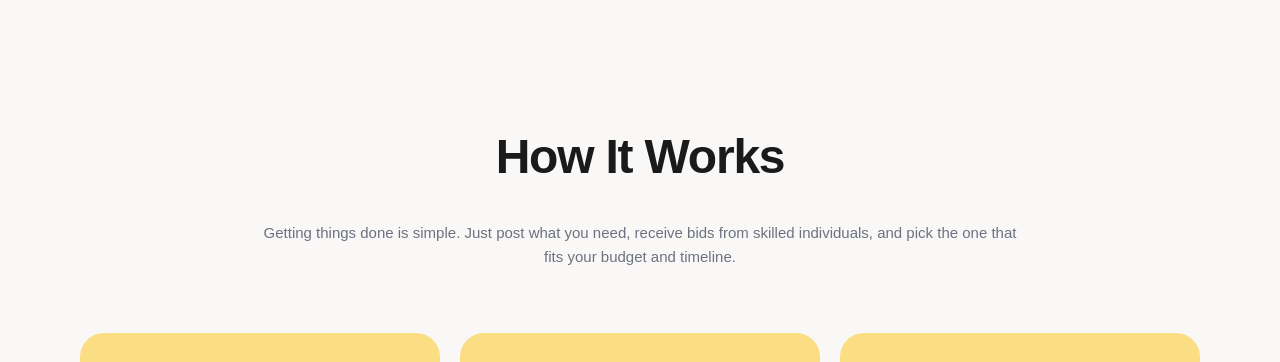
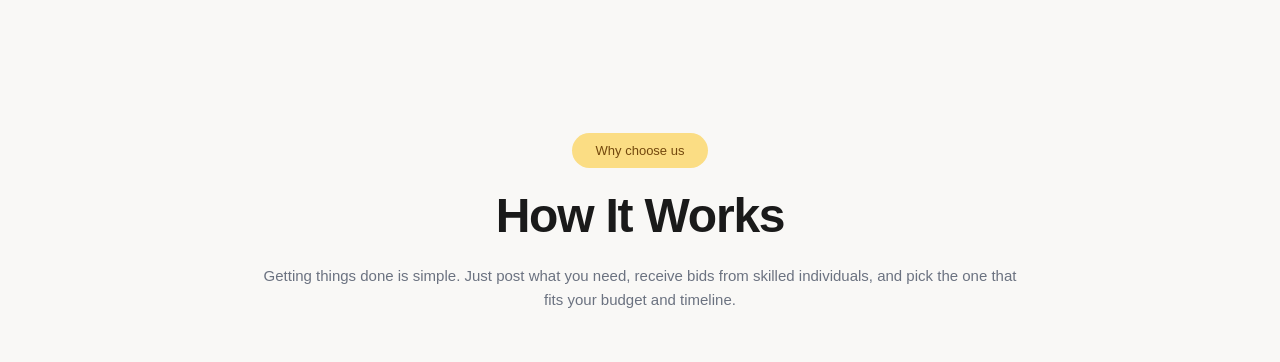
Before and after one commit to THEUNOiA-2025/theunoia, a React (Vite) app: page / in a window 1280 px wide. Shown: the part 2480-2842 px from the top of the page. Built offline with nearby package versions, Linux system fonts and the light colour scheme; the HTML template or start-up script is replaced by a standard one; a web font is replaced by a local one.

Commit message:
Revert "How It Works" section changes

```diff
--- a/src/components/HowItWorks.tsx
+++ b/src/components/HowItWorks.tsx
@@ -26,10 +26,13 @@ const HowItWorks = () => {
   return (
     <section className="bg-background flex w-full flex-col items-center py-20 px-5 md:px-20">
       <div className="flex w-full max-w-7xl flex-col items-center">
+        <div className="bg-yellow flex items-center text-[13px] text-yellow-foreground font-medium w-fit px-6 py-2 rounded-full mb-6">
+          Why choose us
+        </div>
         <h2 className="text-foreground text-5xl font-bold tracking-tight text-center max-md:text-4xl">
           How It Works
         </h2>
-        <p className="text-muted-foreground text-base font-normal text-center mt-10 max-w-3xl">
+        <p className="text-muted-foreground text-base font-normal text-center mt-6 max-w-3xl">
           Getting things done is simple. Just post what you need, receive bids from skilled individuals, and pick the one that fits your budget and timeline.
         </p>
         <div className="w-full mt-16 max-md:mt-10">
```
